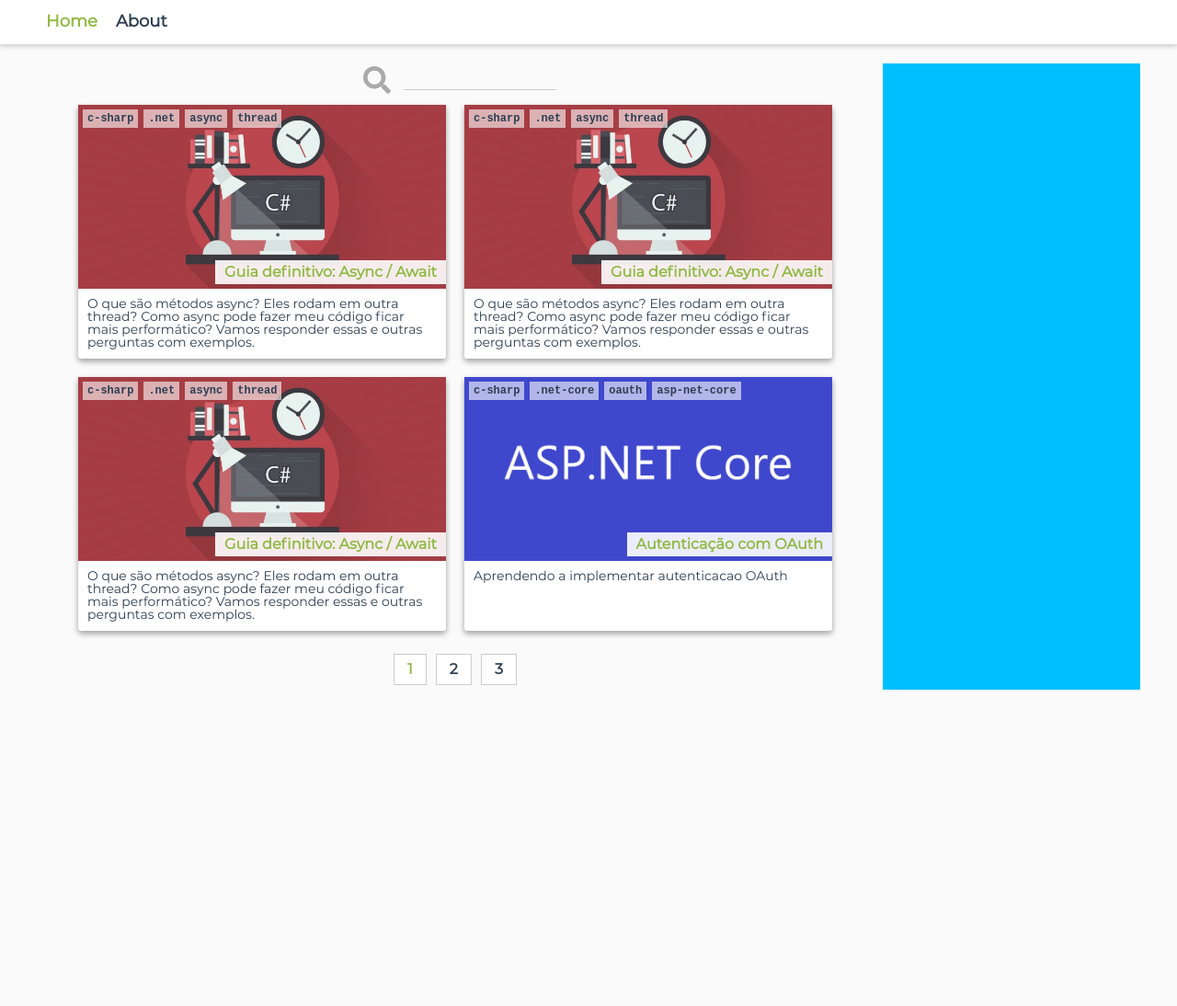
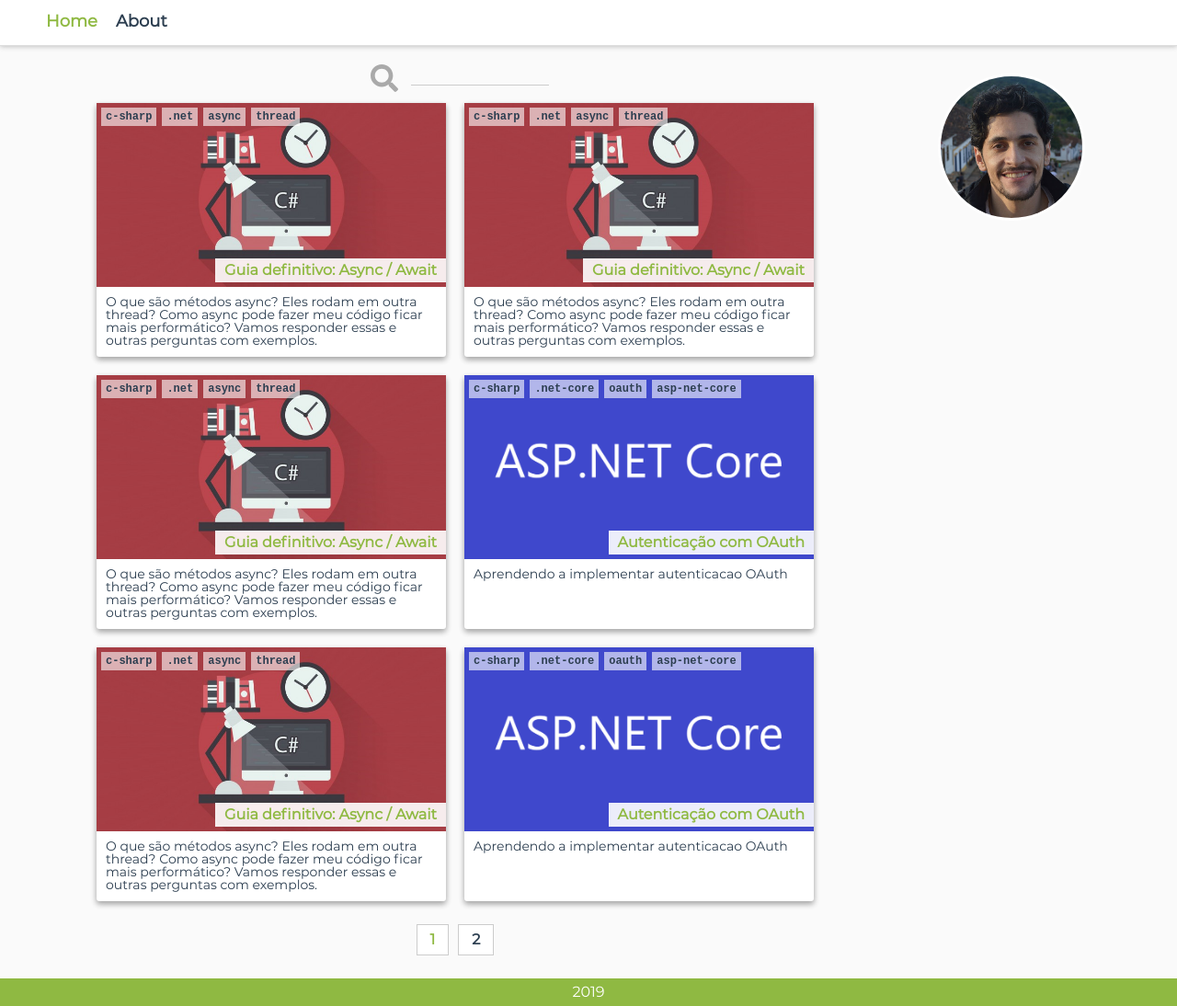
Before and after one commit to Menighin/menighin-dev, a Vue app: page / in a window 1280 px wide. Shown: the whole page at 92% size. Before the commit the page ends 800 px from the top, so only its background shows below. Built offline with nearby package versions, Linux system fonts and the light colour scheme.

Commit message:
Footer & Animation

```diff
--- a/src/App.vue
+++ b/src/App.vue
@@ -1,14 +1,17 @@
 <template>
 	<div class="app">
-		<div class="nav">
+		<nav>
 			<ul>
 				<li><router-link to="/">Home</router-link></li>
 				<li><router-link to="/about">About</router-link></li>
 			</ul>
-		</div>
+		</nav>
 		<div class="content">
 			<router-view />
 		</div>
+		<footer>
+			2019
+		</footer>
 	</div>
 </template>
 
@@ -17,6 +20,7 @@
 	* {
 		padding: 0;
 		margin: 0;
+		box-sizing: border-box;
 		body {
 			background:#fafafa;
 		}
@@ -30,7 +34,8 @@
 		padding: 0;
 		margin: 0;
 
-		.nav {
+		nav {
+			height: 50px;
 			padding: 10px 0;
 			background: #fff;
 			border-bottom: 1px solid #ddd;
@@ -61,8 +66,15 @@
 			max-width: 1200px;
 			margin: 0 auto;
 			padding-top: 20px;
+			min-height: calc(100vh - 50px - 30px);
 		}
 
+		footer {
+			height: 30px;
+			line-height: 30px;
+			background: $highlight-color;
+			color: white;
+			text-align: center;
+		}
 	}
-
 </style>
--- a/src/components/interactivue/Interactivue.vue
+++ b/src/components/interactivue/Interactivue.vue
@@ -43,7 +43,7 @@
     },
     data() {
         return {
-			debug: false,
+			debug: true,
             grid: [],
             steps: [],
             gridContent: {},
--- a/src/views/Home.vue
+++ b/src/views/Home.vue
@@ -5,9 +5,9 @@
 			<div class="search">
 				<i> <font-awesome-icon icon="search" /></i> <input type="text" v-model="search">
 			</div>
-			<div class="articles">
+			<transition-group name="fade" tag="tbody" class="articles">
 				<article-preview v-for="(a, i) in paginatedArticles" :key="`a-${i}-${a.name}`" :article="a" @tag-click="tagClick"/>
-			</div>
+			</transition-group>
 			<div class="pagination">
 				<ul class="pages">
 					<li v-for="p in pages" :key="p" :class="{active: p == selectedPage}" @click="paginate(p)">{{p}}</li>
@@ -15,7 +15,7 @@
 			</div>
 		</div>
 		<div class="right-pane">
-
+			<img alt="Joao Menighin profile picture" src="../assets/imgs/menighin.jpg">
 		</div>
 	</div>
 </template>
@@ -26,7 +26,7 @@
 import CSharpAsync from '@/components/articles/CSharpAsync';
 import DotNetCoreOAuth from '@/components/articles/DotNetCoreOAuth';
 
-const ITEMS_PER_PAGE = 4;
+const ITEMS_PER_PAGE = 6;
 
 export default {
 	name: 'home',
@@ -76,6 +76,7 @@
 		display: grid;
 		grid-gap: 10px;
 		grid-template-columns: auto 280px;
+		padding-bottom: 20px;
 
 		.articles-container {
 
@@ -148,9 +149,33 @@
 		}
 
 		.right-pane {
-			background: deepskyblue;
 			padding: 10px;
+			text-align: center;
+			img {
+				border: 3px solid #fff;
+				width: 100%;
+				height: auto;
+				max-width: 160px;
+				border-radius: 50%;
+			}
 		}
 	}
 
+	.fade-enter-active, .fade-leave-active, .fade-move {
+		transition: all 0.5s;
+	}
+
+	.fade-enter, .fade-leave-active {
+		opacity: 0;
+	}
+
+	.fade-enter, .fade-leave-to {
+		opacity: 0;
+		transform: translateY(30px);
+	}
+
+	.fade-leave-active {
+		position: absolute;
+	}
+
 </style>
```
